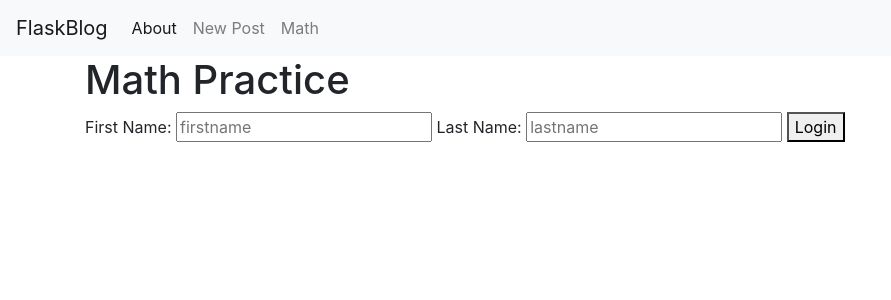
After one commit to rt75272/Flask, a Flask app: page /math in a window 1280 px wide. The commit adds this page. Shown: the top 300 px of the page, without its empty margins (0-891 px from the left). Run offline with Flask 3, Linux system fonts and the light colour scheme; some libraries are stand-ins or nearby versions.

Commit message:
Init flask math practice

```diff
--- a/blog/app.py
+++ b/blog/app.py
@@ -23,6 +23,20 @@ app.config['SECRET_KEY'] = 'your secret key'
 @app.route('/success/<name>')
 def success(name):
     return 'Welcome %s' % name
+
+@app.route('/math', methods =["GET", "POST"])
+def test():
+    if request.method == "POST":
+       # getting input with name = fname in HTML form
+       first_name = request.form.get("fname")
+       # getting input with name = lname in HTML form
+       last_name = request.form.get("lname")
+
+       message = "Hello, " + first_name + " " + last_name
+
+       return render_template("math.html", message=message)
+
+    return render_template('math.html')
 
 # Run the main index file in the home directory.
 @app.route('/')
--- a/blog/templates/base.html
+++ b/blog/templates/base.html
@@ -24,6 +24,9 @@
             <li class="nav-item">
                 <a class="nav-link" href="{{url_for('create')}}">New Post</a>
             </li>
+            <li class="nav-item">
+                <a class="nav-link" href="{{url_for('test')}}">Math</a>
+            </li>
             </ul>
         </div>
     </nav>
--- /dev/null
+++ b/blog/templates/math.html
@@ -0,0 +1,16 @@
+{% extends 'base.html' %}
+
+{% block content %}
+<h1>{% block title %} Math Practice {% endblock %}</h1>
+
+
+<form action="{{ url_for("test")}}" method="post">
+    <label for="firstname">First Name:</label>
+    <input type="text" id="firstname" name="fname" placeholder="firstname">
+    <label for="lastname">Last Name:</label>
+    <input type="text" id="lastname" name="lname" placeholder="lastname">
+    <button type="submit">Login</button>
+
+<h1>{{ message }} </h1>
+
+{% endblock %}
```
